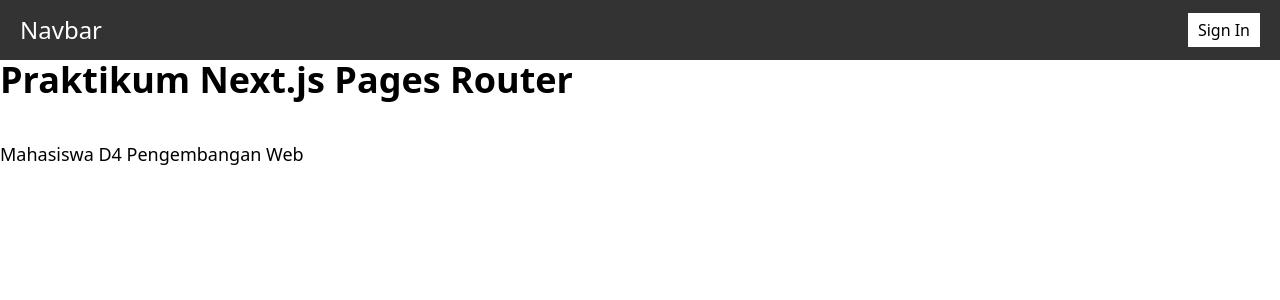
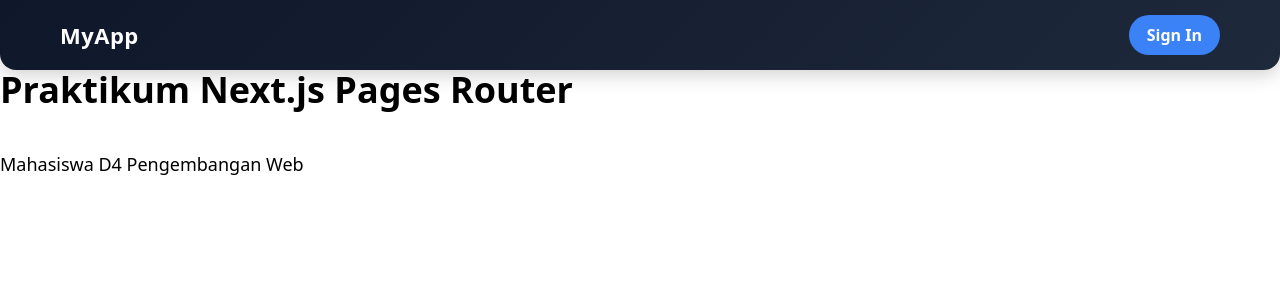
Before and after one commit to Ericharw/my-app, a Next.js app: page / in a window 1280 px wide. Shown: the top 300 px of the page. Built offline with nearby package versions, Linux system fonts and the light colour scheme; no server answers.

Commit message:
add: data tambahan (full name)

```diff
--- a/src/components/layouts/navbar/index.tsx
+++ b/src/components/layouts/navbar/index.tsx
@@ -1,30 +1,39 @@
-import syles from './navbar.module.css';
+import styles from './navbar.module.css';
 import { signIn, signOut, useSession } from "next-auth/react"
 
 const Navbar = () => {
-  const { data } = useSession();
+  const {data}:any = useSession()
+  //const { data: session } = useSession()
+  // console.log("session", session)
+  return (
+    <div className={styles.navbar}>
+      <div className={styles.navbar__brand}>
+        MyApp
+      </div>
 
-  return (
-    <div className={syles.navbar}>
-      <div className="big">
-        Navbar
+      <div className={styles.navbar__right}>
+        {data ? (
+          <>
+            <div className={styles.navbar__user}>
+              Welcome, {data.user?.fullname}
             </div>
-      {data ? (
             <button
-          style={{ backgroundColor: 'white', color: 'black', padding: '5px 10px', cursor: 'pointer' }}
+              className={`${styles.navbar__button} ${styles["navbar__button--danger"]}`}
               onClick={() => signOut()}
             >
               Sign Out
             </button>
+          </>
         ) : (
           <button
-          style={{ backgroundColor: 'white', color: 'black', padding: '5px 10px', cursor: 'pointer' }}
+            className={`${styles.navbar__button} ${styles["navbar__button--primary"]}`}
             onClick={() => signIn()}
           >
             Sign In
           </button>
         )}
       </div>
+    </div>
   );
 };
 
--- a/src/components/layouts/navbar/navbar.module.css
+++ b/src/components/layouts/navbar/navbar.module.css
@@ -1,10 +1,84 @@
 .navbar {
   width: 100%;
-  height: 60px;
-  background-color: #333;
-  color: white;
+  height: 70px;
+  padding: 0 60px;
+
   display: flex;
   align-items: center;
-  padding: 0 20px;
   justify-content: space-between;
+
+  background: linear-gradient(135deg, #0f172a, #1e293b);
+  color: #ffffff;
+
+  box-shadow: 0 4px 20px rgba(0, 0, 0, 0.2);
+  border-bottom-left-radius: 16px;
+  border-bottom-right-radius: 16px;
 }
+
+/* Logo / Brand */
+.navbar__brand {
+  font-size: 22px;
+  font-weight: 700;
+  letter-spacing: 0.5px;
+}
+
+/* Right Section */
+.navbar__right {
+  display: flex;
+  align-items: center;
+  gap: 32px;
+}
+
+/* Welcome text */
+.navbar__user {
+  font-size: 16px;
+  font-weight: 500;
+  opacity: 0.9;
+}
+
+/* Button */
+.navbar__button {
+  padding: 8px 18px;
+  border-radius: 999px;
+  border: none;
+  cursor: pointer;
+  font-weight: 600;
+  transition: all 0.3s ease;
+}
+
+/* Sign In */
+.navbar__button--primary {
+  background-color: #3b82f6;
+  color: white;
+}
+
+.navbar__button--primary:hover {
+  background-color: #2563eb;
+  transform: translateY(-2px);
+}
+
+/* Sign Out */
+.navbar__button--danger {
+  background-color: #ef4444;
+  color: white;
+}
+
+.navbar__button--danger:hover {
+  background-color: #dc2626;
+  transform: translateY(-2px);
+}
+
+/* Responsive */
+@media (max-width: 768px) {
+  .navbar {
+    padding: 0 20px;
+  }
+
+  .navbar__brand {
+    font-size: 18px;
+  }
+
+  .navbar__user {
+    display: none;
+  }
+}
--- a/src/pages/api/auth/[...nextauth].ts
+++ b/src/pages/api/auth/[...nextauth].ts
@@ -1,9 +1,9 @@
-import NextAuth, { NextAuthOptions } from "next-auth"
-import CredentialsProvider from "next-auth/providers/credentials"
+import NextAuth, { NextAuthOptions } from "next-auth";
+import CredentialsProvider from "next-auth/providers/credentials";
 
-export const authOptions:NextAuthOptions = {
+export const authOptions: NextAuthOptions = {
   session: {
-    strategy: "jwt"
+    strategy: "jwt",
   },
   secret: process.env.NEXTAUTH_SECRET,
   providers: [
@@ -12,36 +12,44 @@
       credentials: {
         fullname: { label: "Full Name", type: "text" },
         email: { label: "Email", type: "email" },
-        password: { label: "Password", type: "password" }
+        password: { label: "Password", type: "password" },
       },
       async authorize(credentials) {
-        const user : any = {
+        const user: any = {
           id: "1",
           email: credentials?.email,
           password: credentials?.password,
-          fullname: credentials?.fullname
+          fullname: credentials?.fullname,
+        };
+        if (user) {
+          // console.log("user", user)
+          return user;
+        } else {
+          return null;
         }
-        if (user) {
-          return user
-        }else {
-          return null
-        }
-      }
-    })
+      },
+    }),
   ],
   callbacks: {
-    async jwt({ token, account,profile, user }:any) {
+    async jwt({ token, account, profile, user }: any) {
       if (account?.provider === "credentials" && user) {
-        token.email = user.email
+        token.email = user.email;
+        token.fullname = user.fullname;
       }
-      return token
+      //    console.log("jwt callback", { token, account, profile, user })
+      return token;
     },
-    async session({ session, token }:any) {
+    async session({ session, token }: any) {
       if (token.email) {
-        session.user.email = token.email
+        session.user.email = token.email;
       }
-      return session
+      if (token.fullname) {
+        session.user.fullname = token.fullname;
+      }
+      //    console.log("session callback", { session, token })
+      return session;
     },
   },
 };
-export default NextAuth(authOptions)
+
+export default NextAuth(authOptions);
```
Lines whose indentation alone changed are shown as unchanged.
